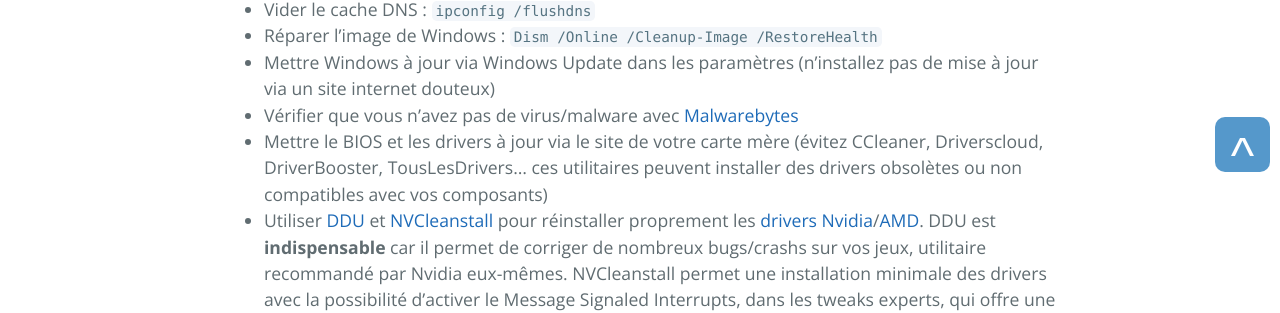
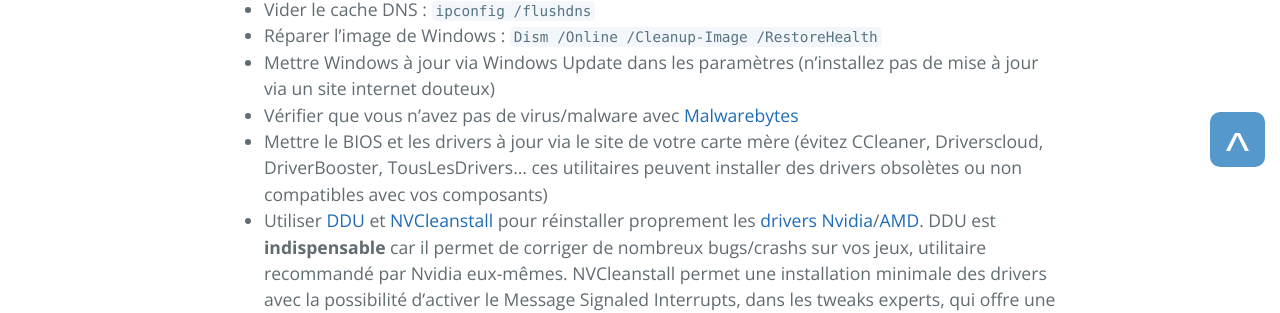
Before and after one commit to PouletEnSlip/pouletenslip.github.io, a Jekyll site: the page built from pages/opti/index.md, in a window 1280 px wide. Shown: the part 718-1031 px from the top of the page. Built offline with Jekyll 4.4.1, drawn with Linux system fonts in a browser that asks for light colours; comment, search, counter and statistics services are not loaded.

Commit message:
Update styleOpti.css

```diff
--- a/css/styleOpti.css
+++ b/css/styleOpti.css
@@ -63,8 +63,8 @@
 
 .top {
   position: fixed;
-  bottom: 10px;
-  right: 10px;
+  bottom: 15px;
+  right: 15px;
   width: 55px;
   height: 55px;
   font-size: 50px;
```
